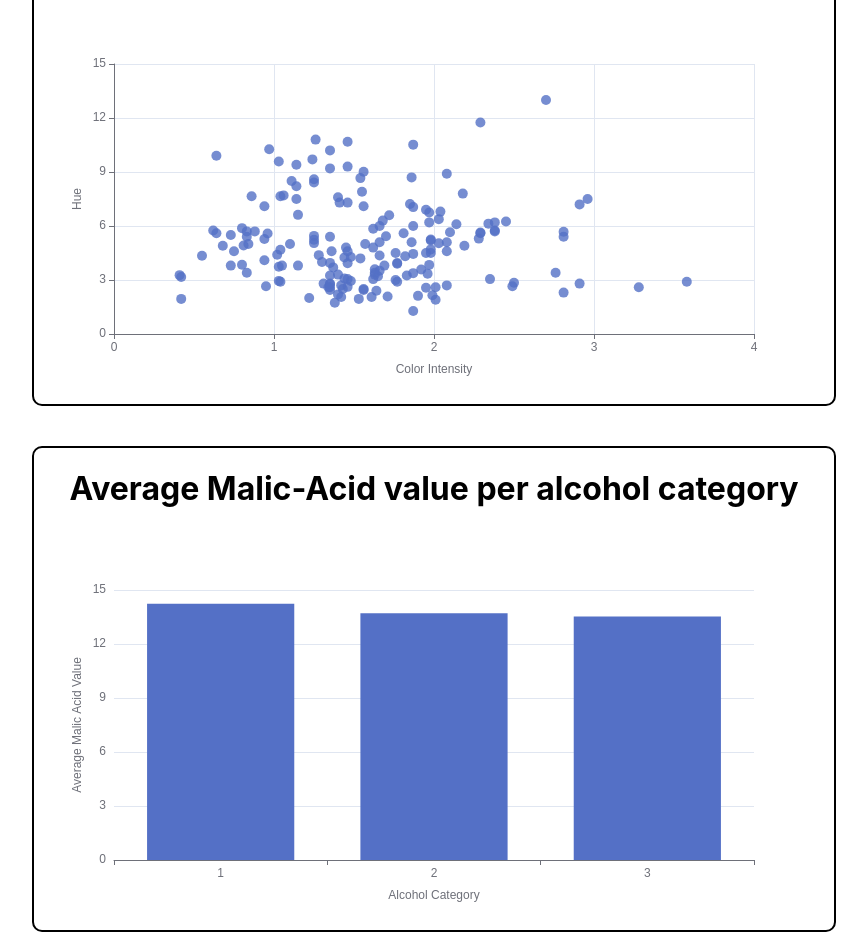
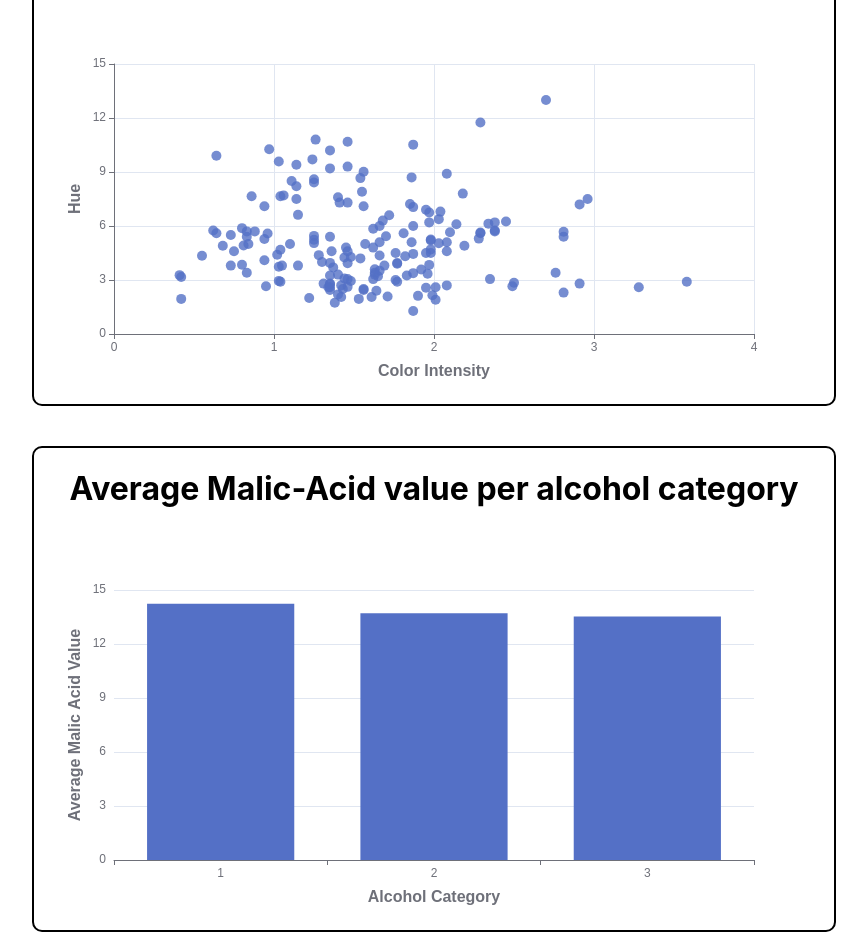
Before and after one commit to FarazIITK/echarts-demo, a React (Create React App) app in the folder client/: page / in a window 1280 px wide. Shown: the part 100-1052 px from the top of the page, without its empty margins (206-1073 px from the left). Built offline with nearby package versions, Linux system fonts and the light colour scheme.

Commit message:
Added style to axes labels

```diff
--- a/client/src/Components/BarChart.tsx
+++ b/client/src/Components/BarChart.tsx
@@ -56,6 +56,10 @@ const BarChart = () => {
       name: chartLabels.xAxis,
       nameLocation: 'middle',
       nameGap: 30,
+      nameTextStyle: {
+        fontWeight: 'bold',
+        fontSize: 16
+      },
       type: 'category',
       data: uniqueAlcoholCategory
     },
@@ -63,6 +67,10 @@ const BarChart = () => {
       name: chartLabels.yAxis,
       nameLocation: 'middle',
       nameGap: 30,
+      nameTextStyle: {
+        fontWeight: 'bold',
+        fontSize: 16
+      },
       type: 'value'
     },
     series: [
--- a/client/src/Components/ScatterPlot.tsx
+++ b/client/src/Components/ScatterPlot.tsx
@@ -17,7 +17,7 @@ const ScatterPlot = () => {
     (individualWineData) => {
       const { colorIntensity, hue } = individualWineData;
       // x-axis: colorIntensity
-      // y-sxis: hue
+      // y-axis: hue
       return [colorIntensity, hue];
     }
   );
@@ -27,12 +27,20 @@ const ScatterPlot = () => {
       name: chartLabels.xAxis,
       nameLocation: 'middle',
       nameGap: 30,
+      nameTextStyle: {
+        fontWeight: 'bold',
+        fontSize: 16
+      },
       type: 'value'
     },
     yAxis: {
       name: chartLabels.yAxis,
       nameLocation: 'middle',
       nameGap: 30,
+      nameTextStyle: {
+        fontWeight: 'bold',
+        fontSize: 16
+      },
       type: 'value'
     },
     series: [
```
